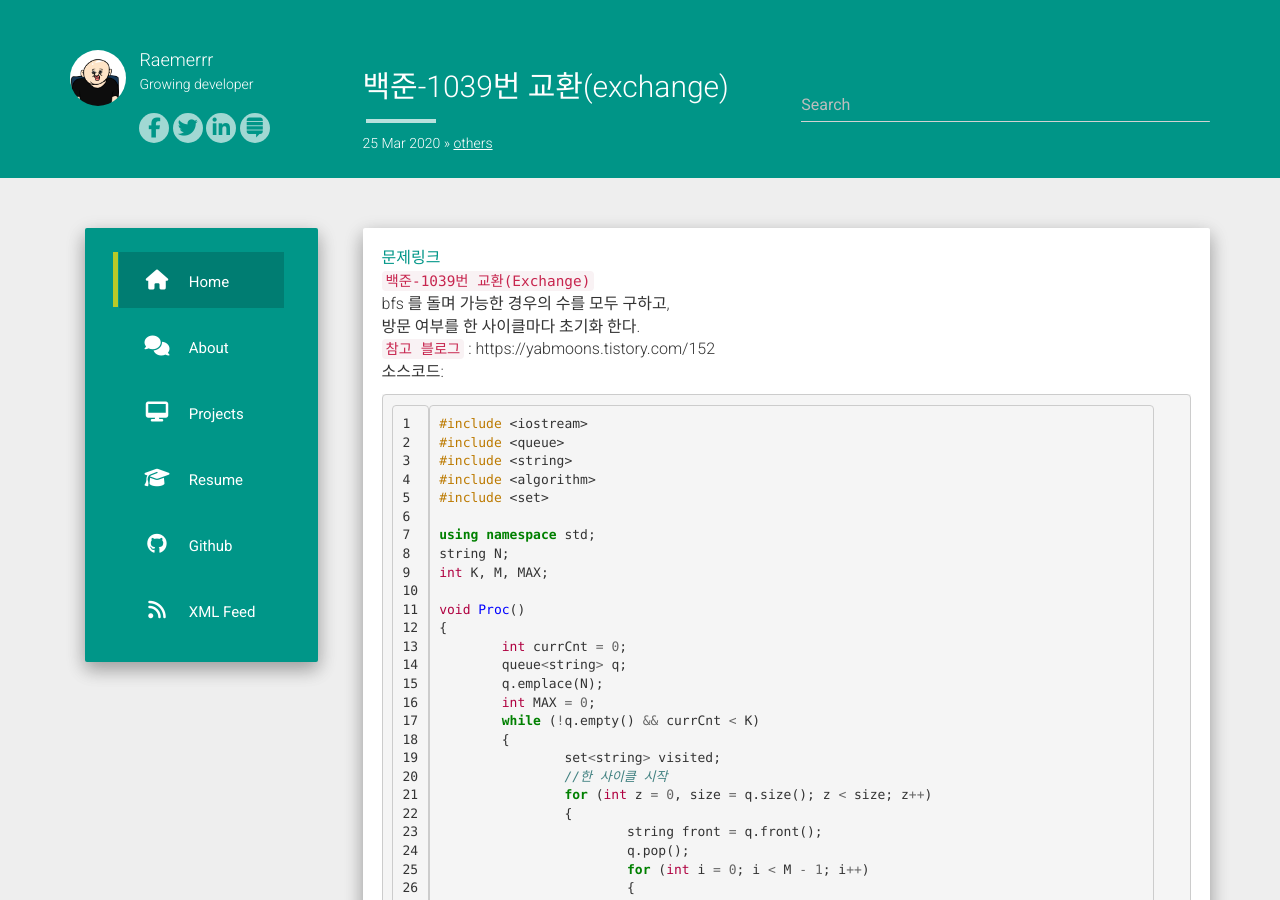
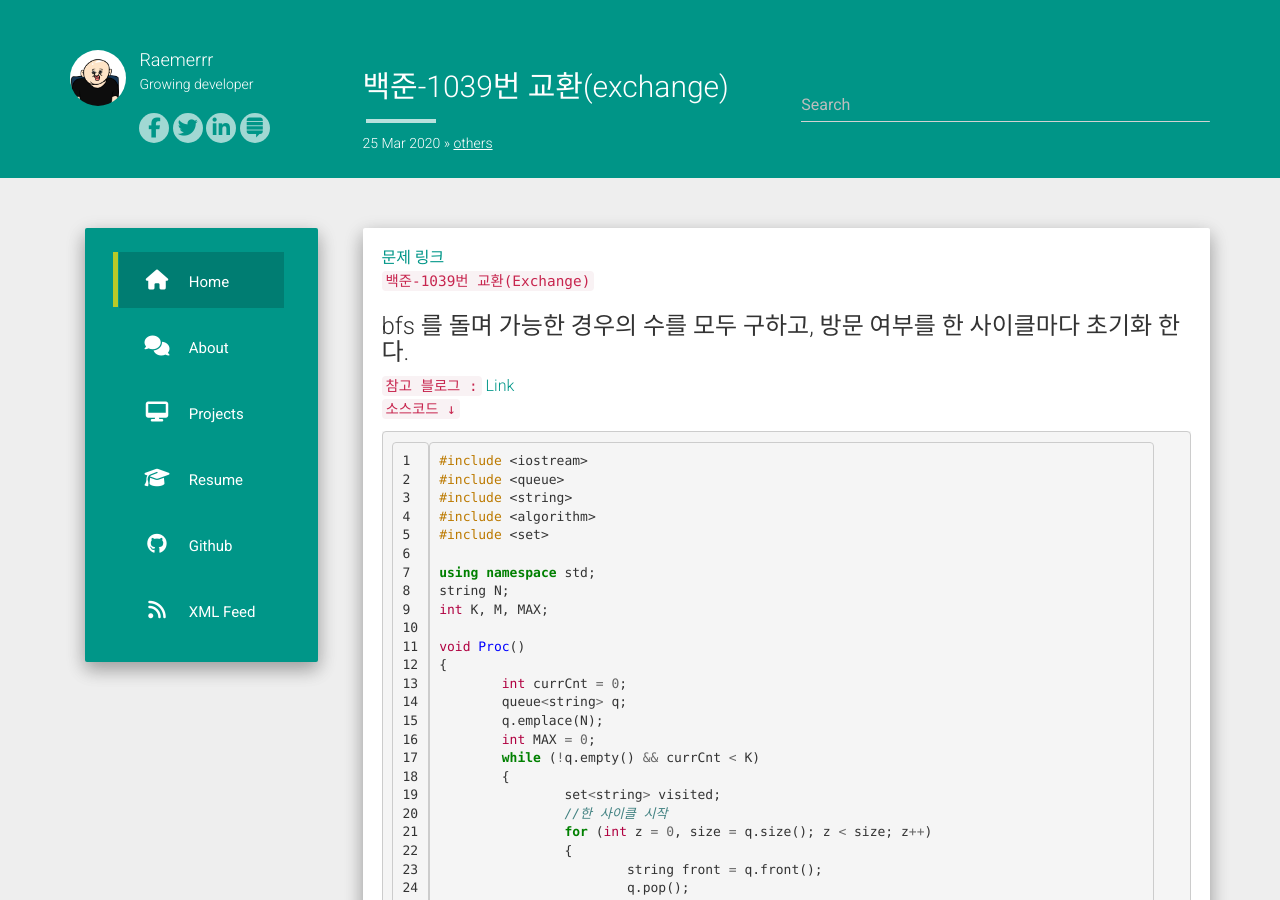
Before and after one commit to Raemerrr/raemerrr.github.io, a Jekyll site: the page built from _posts/2020-03-25-boj_1039.md, in a window 1280 px wide and 900 px high. Built offline with Jekyll 4.4.1, drawn with Linux system fonts in a browser that asks for light colours; nearby versions of some CDN libraries; comment, search, counter and statistics services are not loaded.

Commit message:
Update 2020-03-25-boj_1039.md

```diff
--- a/_posts/2020-03-25-boj_1039.md
+++ b/_posts/2020-03-25-boj_1039.md
@@ -4,12 +4,14 @@ title: "백준-1039번 교환(exchange)"
 date: 2020-03-25 23:03:54
 categories: others
 ---
-[문제링크](https://www.acmicpc.net/problem/1039)
+[문제 링크](https://www.acmicpc.net/problem/1039)
 `백준-1039번 교환(Exchange)`
-bfs 를 돌며 가능한 경우의 수를 모두 구하고,
-방문 여부를 한 사이클마다 초기화 한다.
-`참고 블로그` : https://yabmoons.tistory.com/152
-소스코드:
+
+<h3>bfs 를 돌며 가능한 경우의 수를 모두 구하고,
+방문 여부를 한 사이클마다 초기화 한다.</h3>
+
+`참고 블로그 :` [Link](https://yabmoons.tistory.com/152)
+`소스코드 ↓`
 {% highlight cpp linenos %}
 #include <iostream>
 #include <queue>
```
